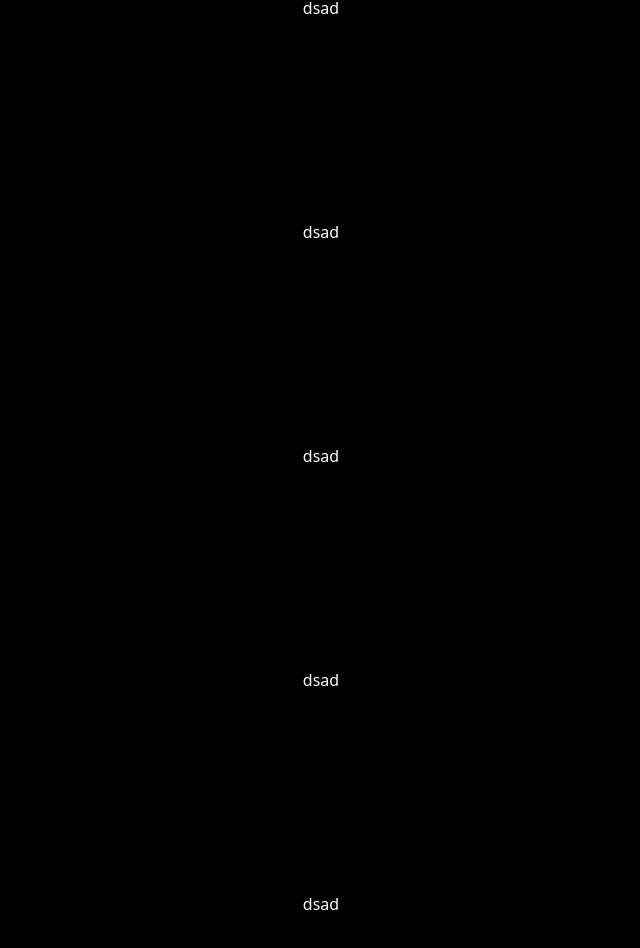
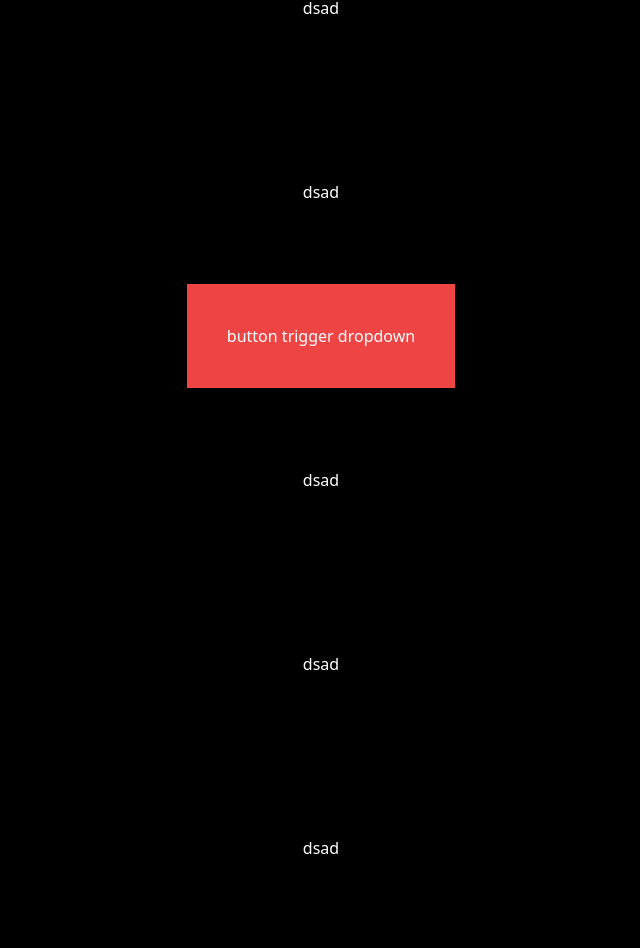
Before and after one commit to DatNg267/animation-collection, a Next.js app: page /ui-kit in a window 1280 px wide. Shown: the part 452-1400 px from the top of the page, without its empty margins (319-959 px from the left). Built offline with nearby package versions, Linux system fonts and the light colour scheme.

Commit message:
refactor: Update body class in layout component for full page height and overflow handling

```diff
--- a/src/app/layout.tsx
+++ b/src/app/layout.tsx
@@ -11,7 +11,7 @@ export default function RootLayout({
 }>) {
   return (
     <html lang="en">
-      <body className={"bg-black text-white h-dvh w-dvw"}>
+      <body className={"bg-black text-white h-full overflow-hidden"}>
         <>{children}</>
       </body>
     </html>
--- a/src/app/ui-kit/page.tsx
+++ b/src/app/ui-kit/page.tsx
@@ -7,14 +7,14 @@ type Props = {};
 const UIKit = (props: Props) => {
   return (
     <div>
+      <div className="flex items-center justify-center p-20">dsad</div>
+      <div className="flex items-center justify-center p-20">dsad</div>
+      <div className="flex items-center justify-center p-20">dsad</div>
+      <div className="flex items-center justify-center p-20">dsad</div>
       <DropdownCustom></DropdownCustom>
-
-      <div className="flex items-center justify-center p-20 m-10">dsad</div>
-      <div className="flex items-center justify-center p-20 m-10">dsad</div>
-      <div className="flex items-center justify-center p-20 m-10">dsad</div>
-      <div className="flex items-center justify-center p-20 m-10">dsad</div>
-      <div className="flex items-center justify-center p-20 m-10">dsad</div>
-      <div className="flex items-center justify-center p-20 m-10">dsad</div>
+      <div className="flex items-center justify-center p-20">dsad</div>
+      <div className="flex items-center justify-center p-20">dsad</div>
+      <div className="flex items-center justify-center p-20">dsad</div>
     </div>
   );
 };
--- a/src/components/Dropdown/index.tsx
+++ b/src/components/Dropdown/index.tsx
@@ -1,4 +1,4 @@
-import React, { RefObject, useEffect } from "react";
+import React, { RefObject, useEffect, useRef } from "react";
 import DropdownContent from "./DropdownContent";
 import { createPortal } from "react-dom";
 import { AnimatePresence } from "framer-motion";
@@ -17,16 +17,69 @@ const DropdownCustom = (props: Props) => {
   const triggerRef = React.useRef<HTMLButtonElement>(null);
   const contentRef = React.useRef<HTMLDivElement>(null);
   const listItemRef = React.useRef<Map<number, HTMLElement>>(new Map());
+
+  const cacheViewport = useRef<string>();
+  const scrollbarWidth = useRef(0);
   const handleOnChange = (value: boolean) => {
     console.log(value);
     setIsOpen(value);
   };
 
+  const handleResetBodyStyle = () => {
+    document.body.style.pointerEvents = "auto";
+    document.body.style.overflow = "auto";
+    document.body.style.marginRight = "0px";
+
+    const viewportMeta = document.querySelector('meta[name="viewport"]');
+    if (viewportMeta) {
+      if (cacheViewport.current) {
+        viewportMeta.setAttribute("content", cacheViewport.current);
+      } else {
+        viewportMeta.setAttribute(
+          "content",
+          "width=device-width, initial-scale=1"
+        );
+      }
+    }
+  };
+
+  const handleOpenDropdown = () => {
+    scrollbarWidth.current =
+      window.innerWidth - document.documentElement.clientWidth;
+    // Select the meta tag with the name attribute 'viewport'
+    const viewportMeta = document.querySelector(
+      'meta[name="viewport"]'
+    ) as HTMLMetaElement;
+    if (viewportMeta) {
+      console.log({
+        viewportMeta,
+      });
+      cacheViewport.current = viewportMeta.content ?? "";
+      console.log({
+        viewportMetaContent: viewportMeta.content,
+      });
+      viewportMeta.setAttribute(
+        "content",
+        "width=device-width, initial-scale=1, maximum-scale=1, user-scalable=no"
+      );
+    } else {
+      const newViewportMeta = document.createElement("meta");
+      newViewportMeta.name = "viewport";
+      newViewportMeta.content =
+        "width=device-width, initial-scale=1, maximum-scale=1, user-scalable=no";
+      document.head.appendChild(newViewportMeta);
+    }
+
+    document.body.style.marginRight = `${scrollbarWidth.current}px`;
+    document.body.style.pointerEvents = "none";
+    document.body.style.overflow = "hidden";
+
+    handleCalculatePosition();
+  };
+
   useEffect(() => {
     const handleClickOutside = (event: MouseEvent) => {
       event.stopPropagation();
-      console.log({ event: event.target });
-      console.log({ contentRef: contentRef.current });
       if (contentRef && contentRef.current) {
         const mousePos = {
           x: event.clientX,
@@ -42,6 +95,7 @@ const DropdownCustom = (props: Props) => {
           mousePos.y > contentRect.bottom
         ) {
           setIsOpen(false);
+          handleResetBodyStyle();
         } else {
           console.log({ mousePos });
           listItemRef.current.forEach((ref, key) => {
@@ -57,6 +111,7 @@ const DropdownCustom = (props: Props) => {
             ) {
             } else {
               ref.click();
+              handleResetBodyStyle();
               setIsOpen(false);
             }
           });
@@ -66,12 +121,8 @@ const DropdownCustom = (props: Props) => {
     };
     if (isOpen) {
       document.addEventListener("mousedown", handleClickOutside);
-      document.body.style.pointerEvents = "none";
-      document.body.style.overflow = "hidden";
-    } else {
-      document.body.style.pointerEvents = "auto";
-      document.body.style.overflow = "auto";
     }
+
     return () => {
       document.removeEventListener("mousedown", handleClickOutside);
     };
@@ -94,11 +145,7 @@ const DropdownCustom = (props: Props) => {
       const top = triggerRect.bottom;
       const left = triggerRect.left;
       const width = triggerRect?.width || 0;
-      console.log({
-        top,
-        left,
-        width,
-      });
+
       positionRef.current = { top, left, width };
     }
   };
@@ -115,8 +162,9 @@ const DropdownCustom = (props: Props) => {
           ref={triggerRef}
           onClick={() => {
             if (!isOpen) {
-              handleCalculatePosition();
+              handleOpenDropdown();
             }
+
             setIsOpen(!isOpen);
           }}
           className="bg-red-500 text-white cursor-pointer p-10"
```
Also changed, not shown: src/components/Dropdown/DropdownContent.tsx (+7 -1 lines).
